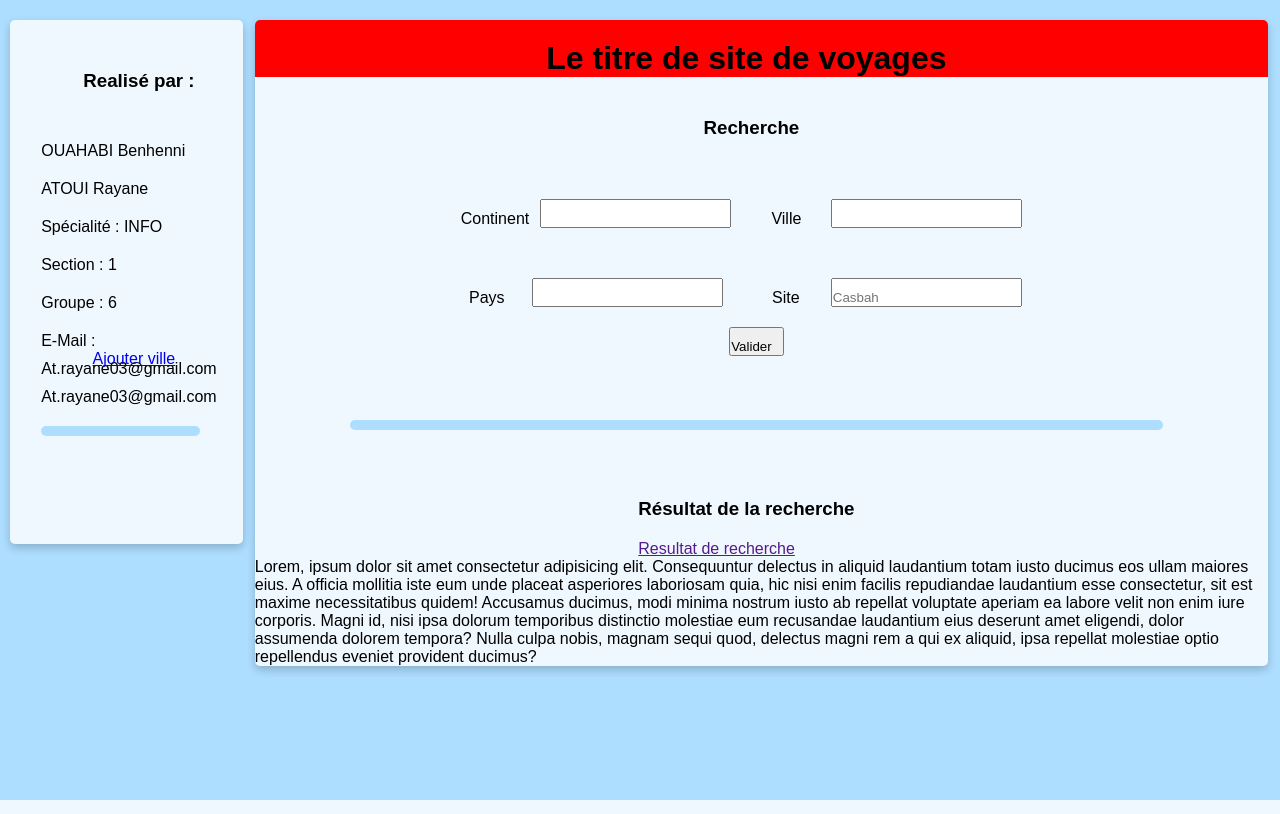
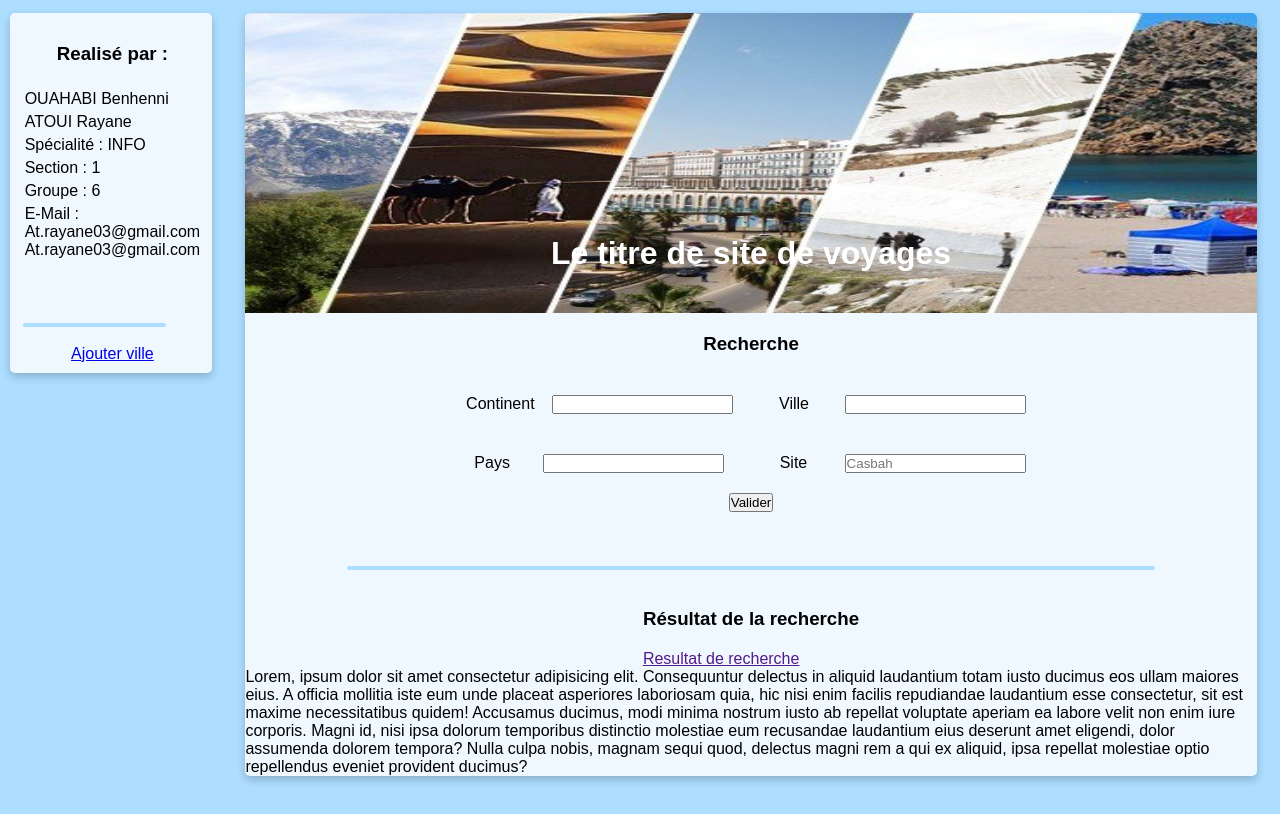
Before and after one commit to ARayane24/DAW_Project, a PHP site: page / in a window 1280 px wide. Run offline with PHP 8.4, Linux system fonts and the light colour scheme.

Commit message:
interface

```diff
--- a/Mini projet/Style.css
+++ b/Mini projet/Style.css
@@ -1,19 +1,22 @@
 *{
     padding: 0;
     margin: 0;
-    padding-top: 10px;
-    padding-right: 10px;
+
     font-family: Arial, Helvetica, sans-serif;
 }
 body{
+
     display: flex;
     width: 100%;
     background-color:  #adddff;
 }
 
+
+
 #Bodyleft{
-    padding-top: 0;
+    padding: 0;
     width: 79%;
+
     background-color: aliceblue;
   /* Add shadows to create the "card" effect */
     box-shadow: 0 4px 8px 0 rgba(0,0,0,0.2);
@@ -22,6 +25,7 @@ body{
     margin: auto;
     margin-bottom: 3%;
     overflow: hidden;
+    margin-top: 1%;
 }
 
 /* On mouse-over, add a deeper shadow */
@@ -30,20 +34,29 @@ body{
   }
 
 header {
+    padding: 0;
+    margin: 0;
     display: flex;
     align-items: center;
     justify-content: center;
-    height: 20%;
-    width: 100%;
-    background-color: rgb(255, 0, 0);
+    position: relative;
+    text-align: center;
+    color: #ffffff;
 }
+H1 {
+    position: absolute;
+    top: 80%;
+    left: 50%;
+    transform: translate(-50%, -50%);
+  }
 
 nav {
     padding-top: 0;
+    height: fit-content;
     margin: 10px;
     padding: 10px;
-    margin-top: 0;
-    padding-left: 45px;
+    margin-top: 1%;
+    padding-left: 1%;
     width: 14%;
     background-color: aliceblue;
   /* Add shadows to create the "card" effect */
@@ -74,14 +87,15 @@ h3{
 
 li {
     list-style: none;
-    margin: 10px 0;
+    margin: 5px 0;
 }
 
 .ligne{
     width: 80%;
-    text-align: center;
+    height: 4px;
     border-radius: 5px;
     background-color: #adddff;
+    text-align: center;
 }
 
 .contain{
--- a/Mini projet/index.html
+++ b/Mini projet/index.html
@@ -22,9 +22,11 @@
                     <div class="email">At.rayane03@gmail.com</div>
                     <div class="email">At.rayane03@gmail.com</div>
                 </li>
-                <li><div class="ligne"></div></li>
+
             </ul>
         </div>
+
+        <div class="ligne"></div></br>
 
         <div id="AjouterVille">
             <a href="./Ajouter ville.html">Ajouter ville</a>
@@ -34,8 +36,8 @@
     <div id="Bodyleft">
         <!---->
         <header>
+            <img height="300px" width="100%" src="./src imgs/guide de voyage.jpg" alt="guide de voyage">
             <H1>Le titre de site de voyages</H1>
-            <img src="" alt="">
         </header>
 
         <section>
```
Also changed, not shown: Mini projet/src imgs/guide de voyage.jpg (added).
